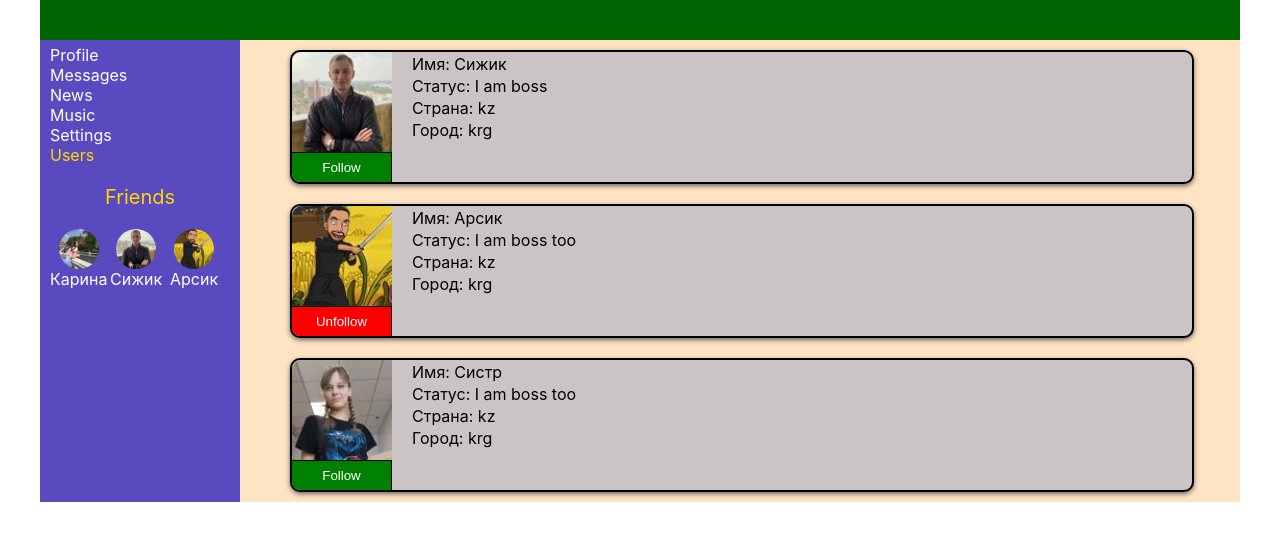
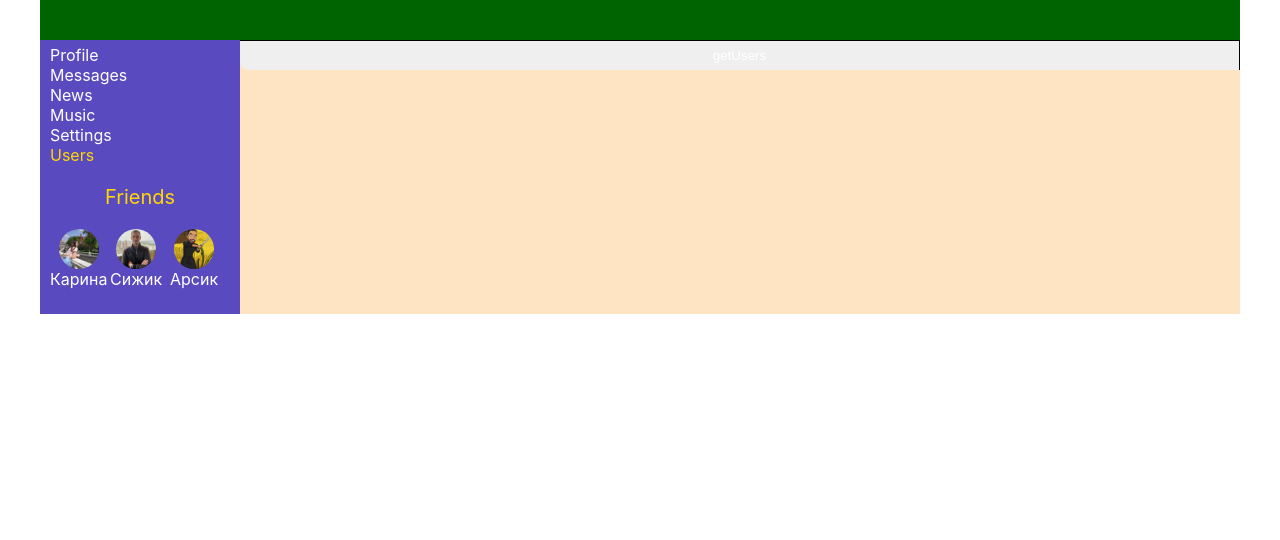
Before and after one commit to Black854/ReactJS, a React (Create React App) app in the folder social/: page /users in a window 1280 px wide. Shown: the top 540 px of the page. Built offline with nearby package versions, Linux system fonts and the light colour scheme.

Commit message:
lvl 51 10%

```diff
--- a/social/package.json
+++ b/social/package.json
@@ -6,6 +6,7 @@
     "@testing-library/jest-dom": "^5.16.5",
     "@testing-library/react": "^13.4.0",
     "@testing-library/user-event": "^13.5.0",
+    "axios": "^1.4.0",
     "react": "^18.2.0",
     "react-dom": "^18.2.0",
     "react-redux": "^8.1.2",
--- a/social/src/components/Users/User/User.jsx
+++ b/social/src/components/Users/User/User.jsx
@@ -22,8 +22,8 @@ const User = (props) => {
             <div className={s.description}>
                 <p>Имя: {props.fullName}</p>
                 <p>Статус: {props.status}</p>
-                <p>Страна: {props.country}</p>
-                <p>Город: {props.city}</p>
+                {/* <p>Страна: {props.country}</p>
+                <p>Город: {props.city}</p> */}
             </div>
         </div>
     );
--- a/social/src/components/Users/Users.jsx
+++ b/social/src/components/Users/Users.jsx
@@ -1,24 +1,21 @@
 import React from "react";
 import User from "./User/User";
 import s from "./Users.module.css";
+import axios from "axios";
 
-import ars from "../../img/ars.jpg";
-import sizh from "../../img/sizh.jpg";
-import sistr from "../../img/sistr.jpg";
-
-const Users = (props) => {
-    if (props.usersList == 0) {
-        props.setUsers ([
-            {id: 1, fullName: 'Сижик', status: 'I am boss', location: {city: 'krg', country: 'kz'}, followed: false, avatar: sizh},
-            {id: 2, fullName: 'Арсик', status: 'I am boss too', location: {city: 'krg', country: 'kz'}, followed: true, avatar: ars},
-            {id: 3, fullName: 'Систр', status: 'I am boss too', location: {city: 'krg', country: 'kz'}, followed: false, avatar: sistr}]
-        );
+let Users = (props) => {
+    let getUsers = () => {
+        if (props.usersList.length === 0) {
+            axios.get('https://social-network.samuraijs.com/api/1.0/users?page=223').then(response => {
+                props.setUsers([...response.data.items]);
+            });
+        }
     }
-    let userList = props.usersList.map(u => <User follow={props.follow} unfollow={props.unfollow} key={u.id} id={u.id} followed={u.followed} fullName={u.fullName} status={u.status} country={u.location.country} city={u.location.city} avatar={u.avatar} /> );
+    let userList = props.usersList.map(u => <User follow={props.follow} unfollow={props.unfollow} key={u.id} id={u.id} followed={u.followed} fullName={u.name} status={u.status} avatar={u.photos.small} /> );
 
     return (
-
         <div className={s.mainDiv}>
+            <button onClick={getUsers}>getUsers</button>
             { userList }
         </div>
     );
--- a/social/src/redux/users-reducer.js
+++ b/social/src/redux/users-reducer.js
@@ -42,7 +42,7 @@ const usersReducer = (state = initialState, action) => {
                 })
             }
         case SET_USERS: {
-            return { ...state, usersList: action.users }
+            return { ...state, usersList: [...action.users] }
         }
         default:
             return state;
```
Also changed, not shown: 1 other file (tests, documents, lock files or other folders).
